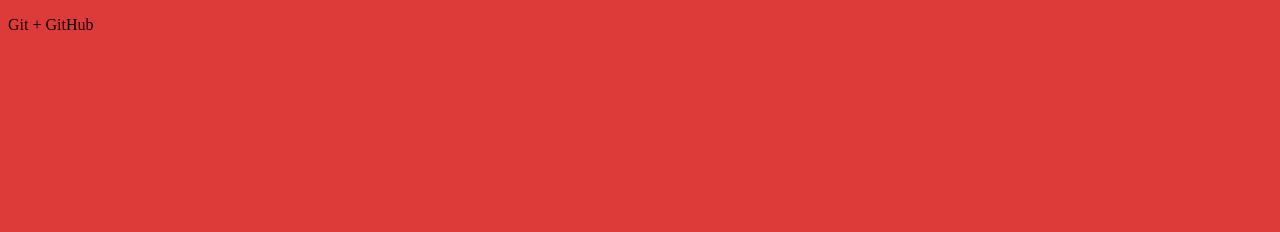
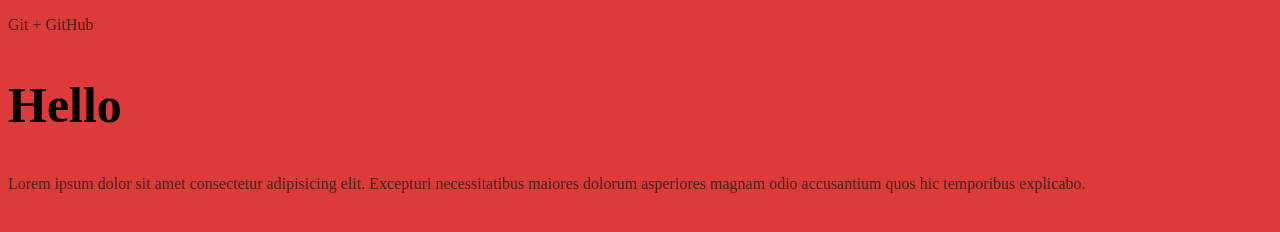
Before and after one commit to DiLuxury/gittest, a plain HTML site: page index.html in a window 1280 px wide. Drawn offline with Linux system fonts and the light colour scheme.

Commit message:
Наши перые измененния

```diff
--- a/css/main.css
+++ b/css/main.css
@@ -1,3 +1,11 @@
 body{
     background-color: rgb(221, 58, 58);
 }
+
+p{
+    color: rgb(70, 32, 32);
+}
+
+h2{
+    font-size: 50px;
+}
--- a/index.html
+++ b/index.html
@@ -8,5 +8,7 @@
 </head>
 <body>
     <p>Git + GitHub</p>
+    <h2>Hello</h2>
+    <p>Lorem ipsum dolor sit amet consectetur adipisicing elit. Excepturi necessitatibus maiores dolorum asperiores magnam odio accusantium quos hic temporibus explicabo.</p>
 </body>
 </html>
```
